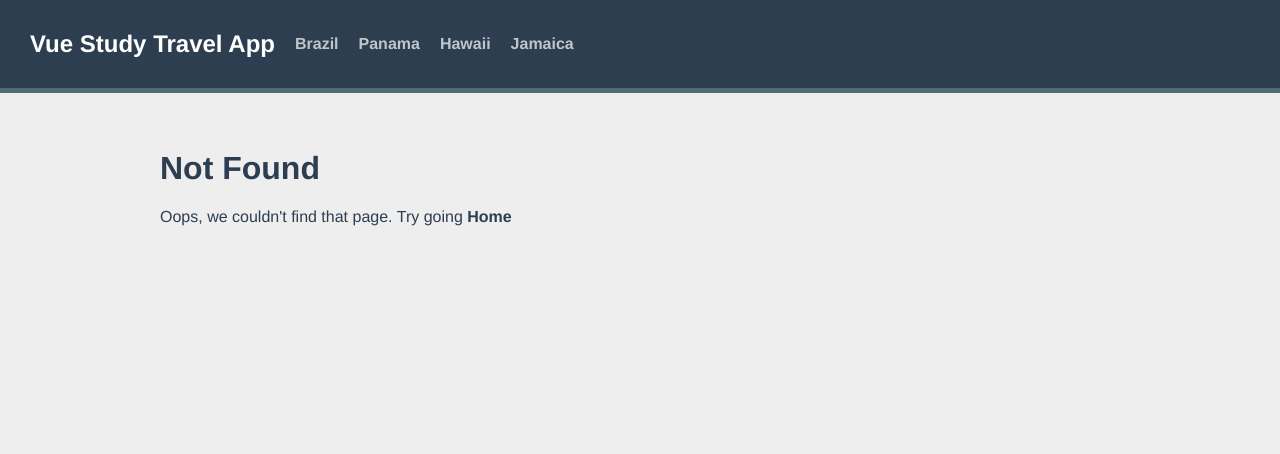
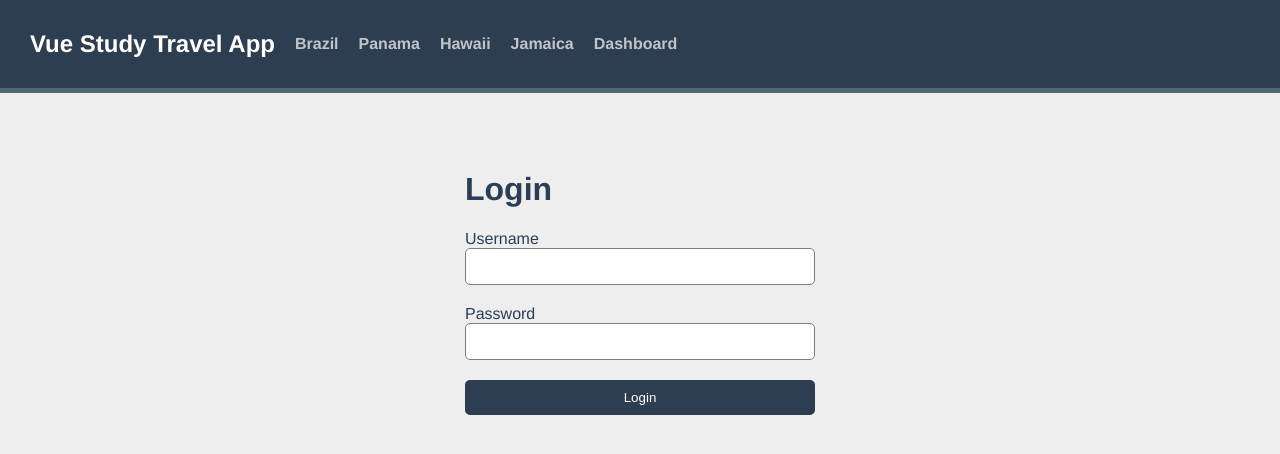
Before and after one commit to rodrigobispo/vue-router-travel-destinations, a Vue app: page /login in a window 1280 px wide. Before the commit this address had no page. Shown: the top 454 px of the page. Built offline with nearby package versions, Linux system fonts and the light colour scheme.

Commit message:
Login fake utilizando permissão em rota.

```diff
--- a/public/main.css
+++ b/public/main.css
@@ -163,8 +163,9 @@
 .form{
   display:flex;
   flex-direction: column;
-  max-width:400px;
-  margin: 0 auto;
+  max-width:350px;
+  width:100%;
+  margin: auto;
 }
 
 .input{
--- a/src/components/TheNavigation.vue
+++ b/src/components/TheNavigation.vue
@@ -8,6 +8,7 @@
       >
       {{ destination.name }}
     </router-link>
+    <router-link :to="{name: 'protected' }">Dashboard</router-link>
   </div>
 </template>
 
--- a/src/router/index.js
+++ b/src/router/index.js
@@ -7,6 +7,19 @@
     path: "/",
     name: "home",
     component: HomeView,
+    meta: {
+      requiresAuth: true
+    }
+  },
+  {
+    path: "/protected",
+    name: 'protected',
+    component: () => import('@/views/Protected.vue')
+  },
+  {
+    path: '/login',
+    name: 'login',
+    component: () => import('@/views/Login.vue')
   },
   {
     path: "/destination/:id/:slug",
@@ -27,7 +40,6 @@
         query: to.query,
         hash: to.hash
       }
-
     },
     children: [
       {
@@ -55,4 +67,16 @@
   }
 });
 
+/*
+a global navigation guard:
+every single time a route changes in the application,
+this function is fired. we can access meta data.
+*/
+// eslint-disable-next-line no-unused-vars
+router.beforeEach((to, from) => {
+  if (to.meta.requiresAuth && !window.user) {
+    return { name: 'login' }
+  }
+})
+
 export default router;
--- /dev/null
+++ b/src/views/Login.vue
@@ -0,0 +1,35 @@
+<template>
+  <div class="form">
+    <form class="form" @submit.prevent="login">
+      <h1>Login</h1>
+
+      <label for="username">Username</label>
+      <input v-model="username" name="username" type="text" class="input">
+
+      <label for="password">Password</label>
+      <input v-model="password" name="password" type="password" class="input">
+
+      <button class="btn">Login</button>
+    </form>
+  </div>
+</template>
+
+<script>
+import { defineComponent } from 'vue';
+
+export default defineComponent({
+  name: 'Login',
+  data() {
+    return {
+      username: '',
+      password: ''
+    }
+  },
+  methods: {
+    login() {
+      window.user = this.username
+      this.$router.push({ name: 'protected' })
+    }
+  }
+})
+</script>
--- /dev/null
+++ b/src/views/Protected.vue
@@ -0,0 +1,33 @@
+<template>
+  <div v-if="logged()">
+    <h1>Greetings, {{ username }}</h1>
+  </div>
+  <div v-else>
+    <h1>You are not logged in</h1>
+  </div>
+  <button @click="logout">{{ textButton }}</button>
+</template>
+
+<script>
+export default{
+  data() {
+    return {
+      username: window.user
+    }
+  },
+  methods: {
+    logout() {
+      window.user = null;
+      this.$router.push({ name: 'login' })
+    },
+    logged() {
+      return window.user != null
+    },
+  },
+  computed: {
+    textButton() {
+      return this.logged() ? "Logout" : "Sing in"
+    }
+  }
+}
+</script>
```
